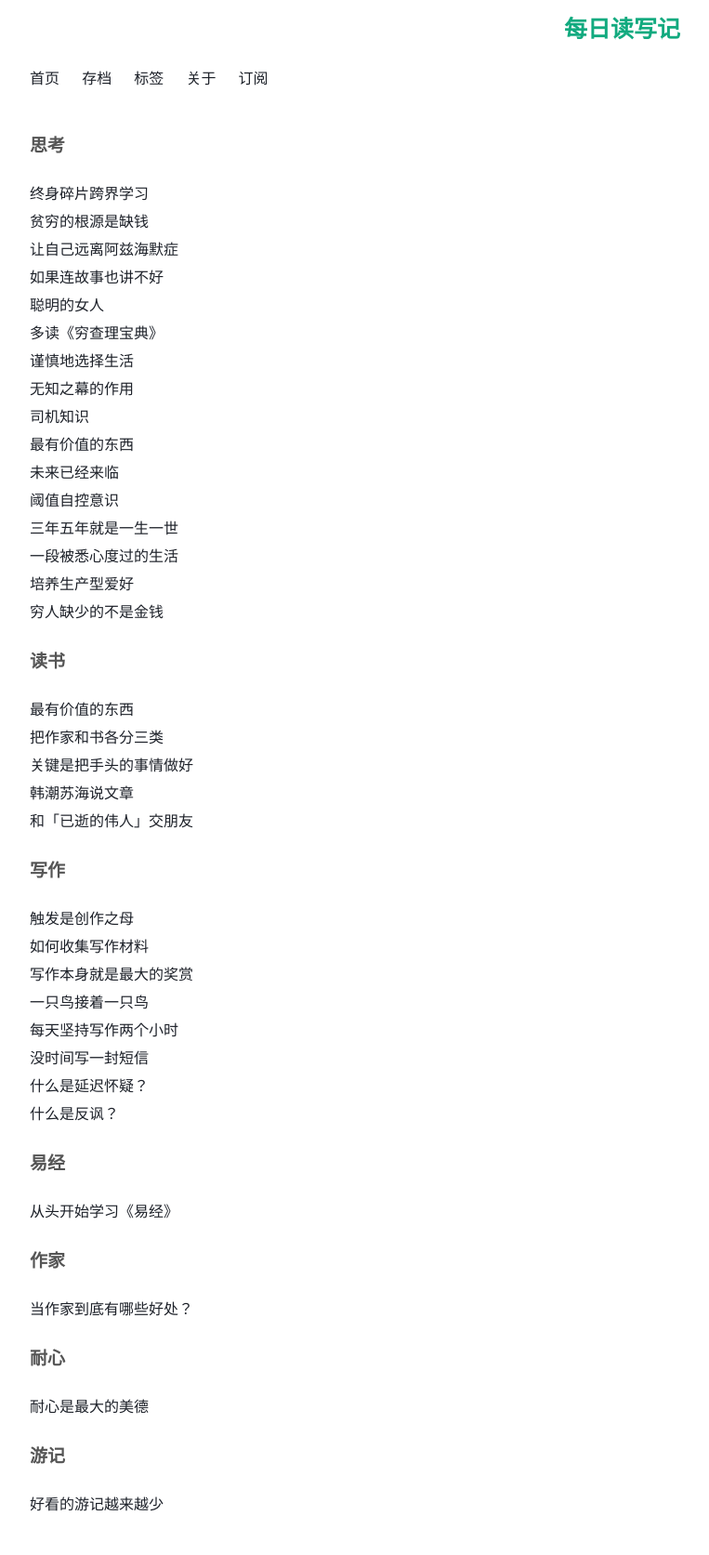
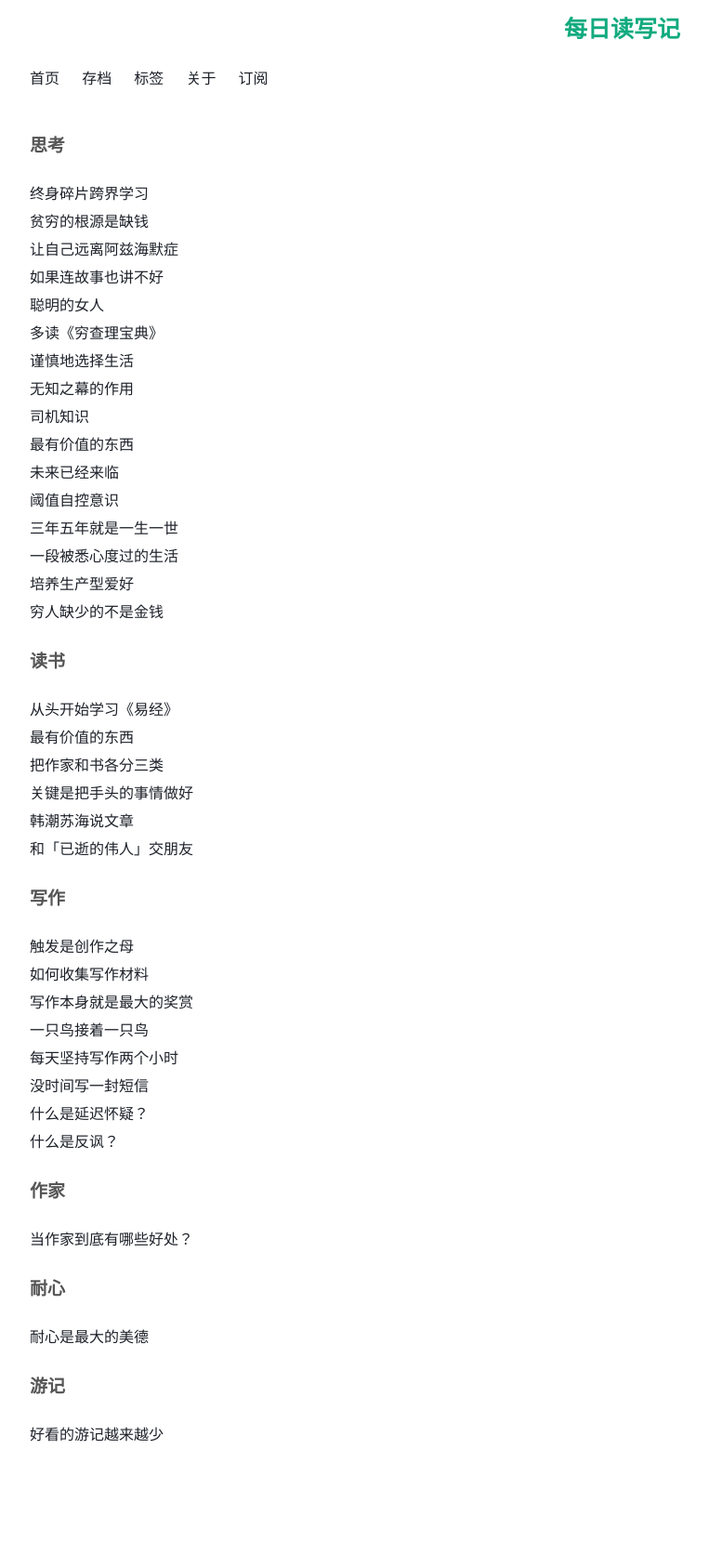
Before and after one commit to Turbo-Snail/ReadingCard, a Jekyll site: the page built from tag.html, in a window 1280 px wide. Shown: the whole page at 93% size, without its empty margins (258-1021 px from the left). Built offline with Jekyll 4.4.1, drawn with Linux system fonts in a browser that asks for light colours; comment, search, counter and statistics services are not loaded; after the commit the page ends 1598 px from its top, so only the background shows below that.

Commit message:
Update 2017-07-13-BookOfChanges.md

```diff
--- a/_posts/2017-07-13-BookOfChanges.md
+++ b/_posts/2017-07-13-BookOfChanges.md
@@ -2,7 +2,7 @@
 layout: post
 title: 从头开始学习《易经》
 tags:
-- 易经
+- 读书
 status: publish
 type: post
 published: true
```
